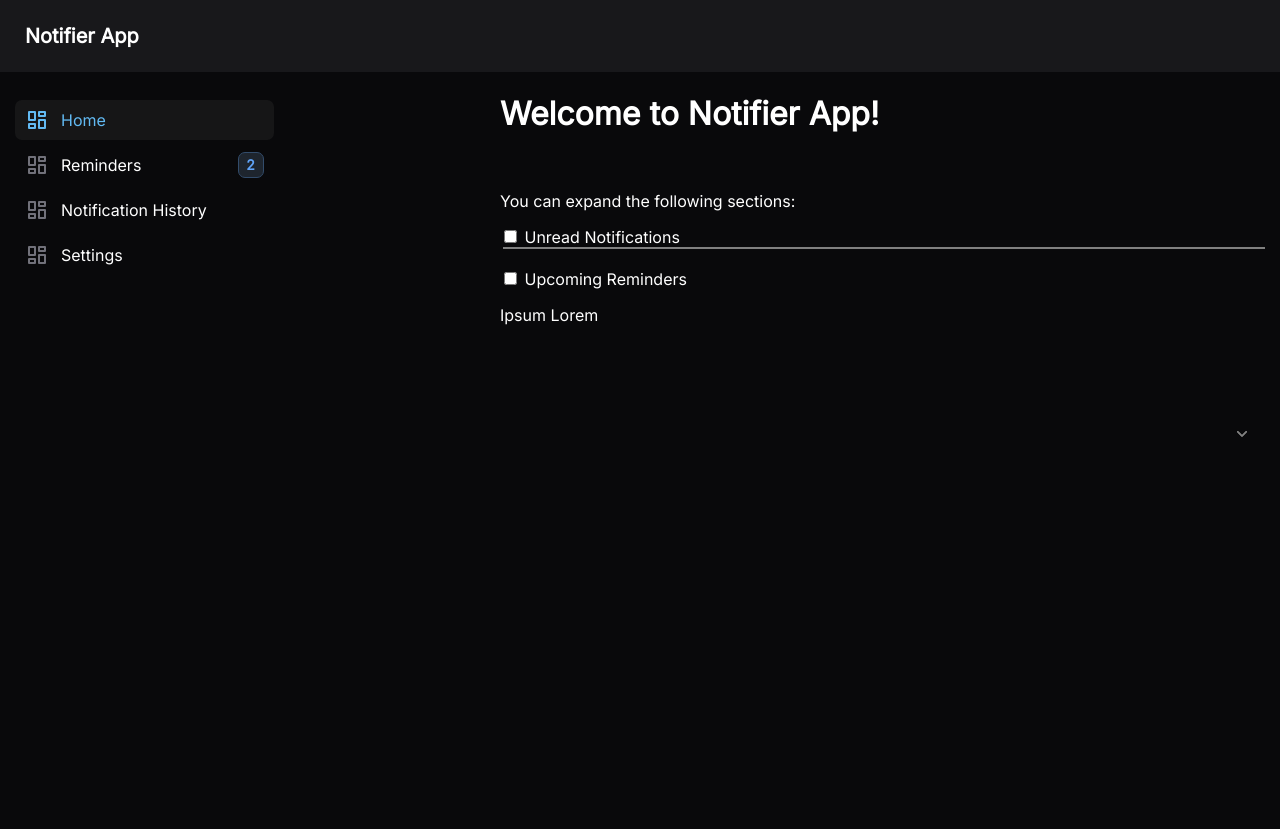
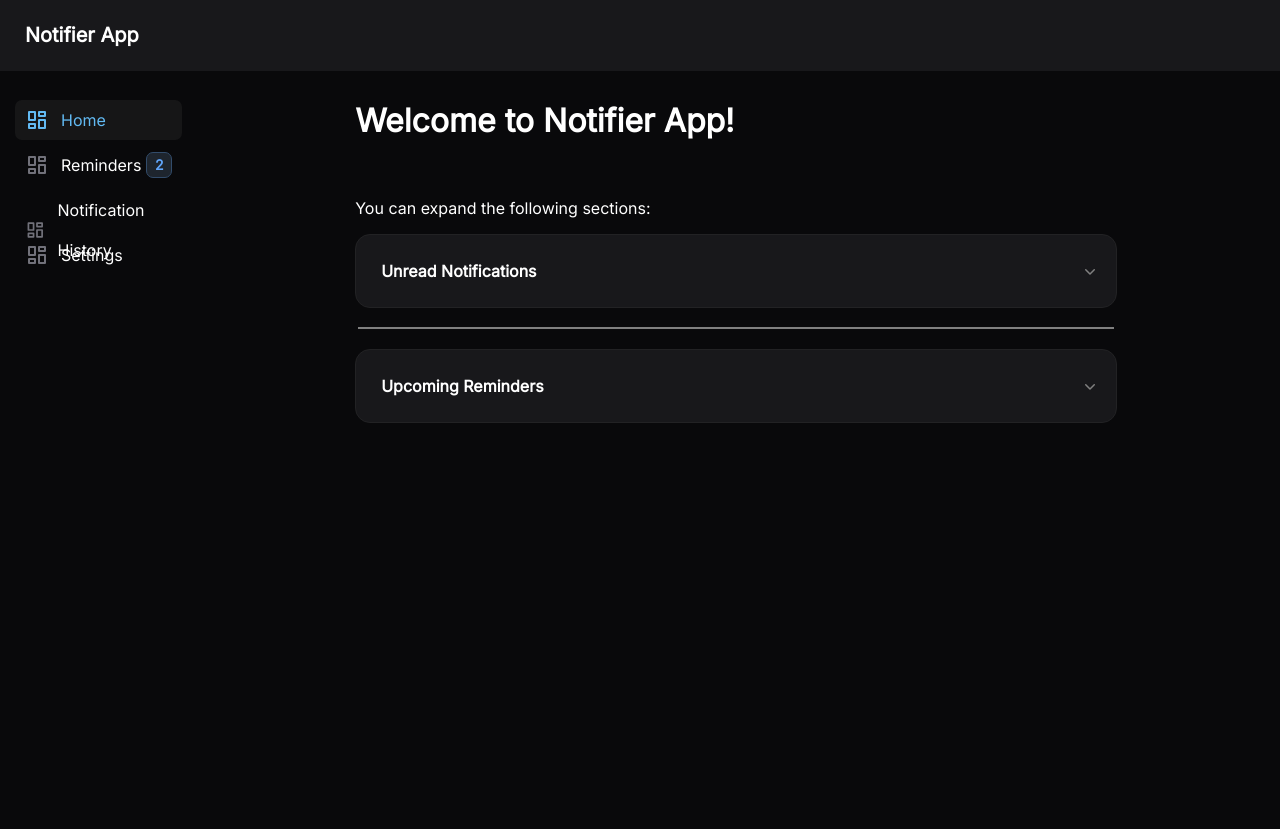
Before and after one commit to Rajdave69/techfest-notifier-app, a Flask app: page / in a window 1280 px wide. Shown: the top 829 px of the page. Before the commit the page ends 437 px from the top, so only its background shows below. Run offline with Flask 3, Linux system fonts and the light colour scheme.

Commit message:
modify css to use grid instead

```diff
--- a/gui/static/homepage.css
+++ b/gui/static/homepage.css
@@ -15,8 +15,16 @@
   --dark-numberbox-border: #324c6b;
   --dark-numberbox-background: #1e252e;
   --dark-numberbox-color: #60a5fa;
+  --dark-secondary-color: white;
 
-  --dark-secondary-color: white;
+}
+
+#page {
+    display: grid;
+  grid-template-columns: 15% 85%;
+  grid-template-rows: 70px 1080px;
+  grid-column-gap: 0px;
+  grid-row-gap: 10px;
 
 }
 
@@ -43,28 +51,15 @@ html, body { margin: 0; padding: 0; }
   background-color: var(--dark-navbar-color);
   padding-top: 24px;
   padding-bottom: 24px;
-  padding-left: 25px;
+  padding-left: 50px;
+  grid-area: 1 / 1 / 2 / 3;
   width: 100%;
-
-}
-
-/* Navbar links */
-#navbar a {
-  float: left;
-  display: block;
-  color: #f2f2f2;
-  text-align: center;
-  padding: 14px;
-  text-decoration: none;
+  align-self: center;
+  justify-self: center;
 }
 
 
-/* The sticky class is added to the navbar with JS when it reaches its scroll position */
-.sticky {
-  position: fixed;
-  top: 0;
-  width: 100%;
-}
+
 
 /*
 #
@@ -75,16 +70,11 @@ html, body { margin: 0; padding: 0; }
 */
 
 .sidebar {
-  /*margin-top: 75px;*/
-  top: 75px;
-  padding-top: 30px;
   color: var(--dark-secondary-color);
-  /*background-color: black;*/
   background-color: var(--dark-bg-color);
-
-  position: fixed;
-  height: calc(100% - 75px);
-  width: 275px;
+  grid-area: 2 / 1 / 3 / 2;
+  align-items: start;
+  padding-top: 25px;
 }
 
 /* List containing all sidebar boxes */
@@ -148,16 +138,16 @@ html, body { margin: 0; padding: 0; }
 */
 
 #page-content {
-  /* Move box to the left and down (navbar and sidebar) */
-  left: calc(275px + 225px);
-  top: 73px;
+  width: 70%;
+  grid-area: 2 / 2 / 3 / 3;
+  overflow-y: scroll;
+  height: 100%;
 
-  /*margin-top: 30px;*/
-  width: 60%;
-  height: 90%;
-  position: absolute;
+  /*Hide Scrollbar */
+  -ms-overflow-style: none;  /* Internet Explorer 10+ */
+  scrollbar-width: none;  /* Firefox */
 
-  /*display: flex;*/
+  justify-self: center;
 
 }
 
@@ -171,15 +161,6 @@ html, body { margin: 0; padding: 0; }
   font-size: small;
 }
 
-
-#page-content #content {
-  overflow-y: scroll;
-  height: 100%;
-
-  /*Hide Scrollbar */
-  -ms-overflow-style: none;  /* Internet Explorer 10+ */
-  scrollbar-width: none;  /* Firefox */
-}
 
 #page-content p {
   font-size: 16px;
@@ -201,17 +182,17 @@ html, body { margin: 0; padding: 0; }
 #
 */
 /* Wrap Collapsible */
-#page-content #content .wrap-collapsible {
+#page-content  .wrap-collapsible {
   margin-bottom: 1.2rem;
 }
 
 /* Hide the Checkbox */
-#page-content #content input[type='checkbox'] {
+#page-content  input[type='checkbox'] {
   display: none;
 }
 
 /* Label Toggle */
-#page-content #content .lbl-toggle {
+#page-content  .lbl-toggle {
   display: block;
   font-weight: bold;
   /* Pad the left side a bit more */
@@ -226,7 +207,7 @@ html, body { margin: 0; padding: 0; }
   border: 1px var(--dark-border-color) solid;
 }
 
-#page-content #content .lbl-toggle:hover {
+#page-content  .lbl-toggle:hover {
   /* Slightly lighter arrow color on hover */
   --arrow-color: lightgray;
 }
@@ -248,33 +229,33 @@ html, body { margin: 0; padding: 0; }
 }
 
 /* Rotate the Arrow When Checked */
-#page-content #content .toggle:checked + .lbl-toggle::after {
+#page-content  .toggle:checked + .lbl-toggle::after {
   transform: translateY(-50%) rotate(180deg); /* Point up */
 }
 
 /* Lighten arrow color on hover */
-#page-content #content .lbl-toggle:hover::after {
+#page-content  .lbl-toggle:hover::after {
   filter: brightness(1.3); /* Slightly lighter */
 }
 
 /* Collapsible Content */
-#page-content #content .collapsible-content {
+#page-content  .collapsible-content {
   max-height: 0;
   overflow: hidden;
   transition: max-height .10s ease-in-out;
 }
 
-#page-content #content .toggle:checked + .lbl-toggle + .collapsible-content {
+#page-content  .toggle:checked + .lbl-toggle + .collapsible-content {
   max-height: 10000vh;
 }
 
-#page-content #content .toggle:checked + .lbl-toggle {
+#page-content  .toggle:checked + .lbl-toggle {
   border-bottom-right-radius: 0;
   border-bottom-left-radius: 0;
 }
 
 /* Content inside collapsible */
-#page-content #content .collapsible-content .content-inner {
+#page-content  .collapsible-content .content-inner {
   background: var(--dark-navbar-color);
   border-top: 1px var(--dark-border-separator-color) solid;
   border-right: 1px var(--dark-border-color) solid;
```
